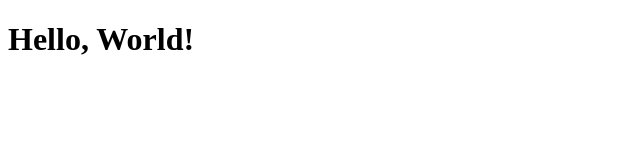
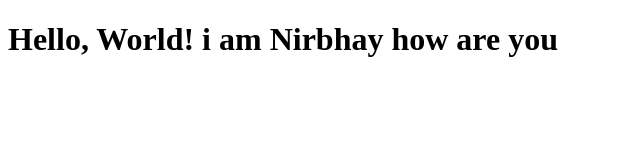
Before and after one commit to i-nirbhay10/livetest, a plain HTML site: page index.html in a window 1280 px wide. Shown: the whole page, without its empty margins (0-640 px from the left). Drawn offline with Linux system fonts and the light colour scheme.

Commit message:
Update index.html

```diff
--- a/index.html
+++ b/index.html
@@ -3,9 +3,9 @@
 <head>
     <meta charset="UTF-8">
     <meta name="viewport" content="width=device-width, initial-scale=1.0">
-    <title>Hello World</title>
+    <title>Hello World  </title>
 </head>
 <body>
-    <h1>Hello, World!</h1>
+    <h1>Hello, World! i am Nirbhay how are you </h1>
 </body>
 </html>
```
